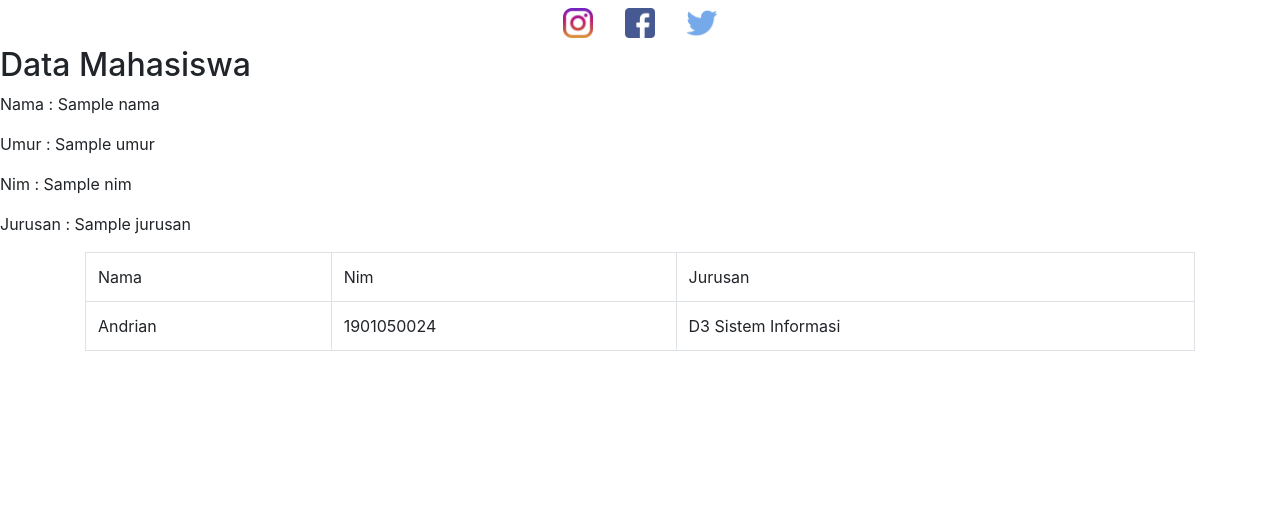
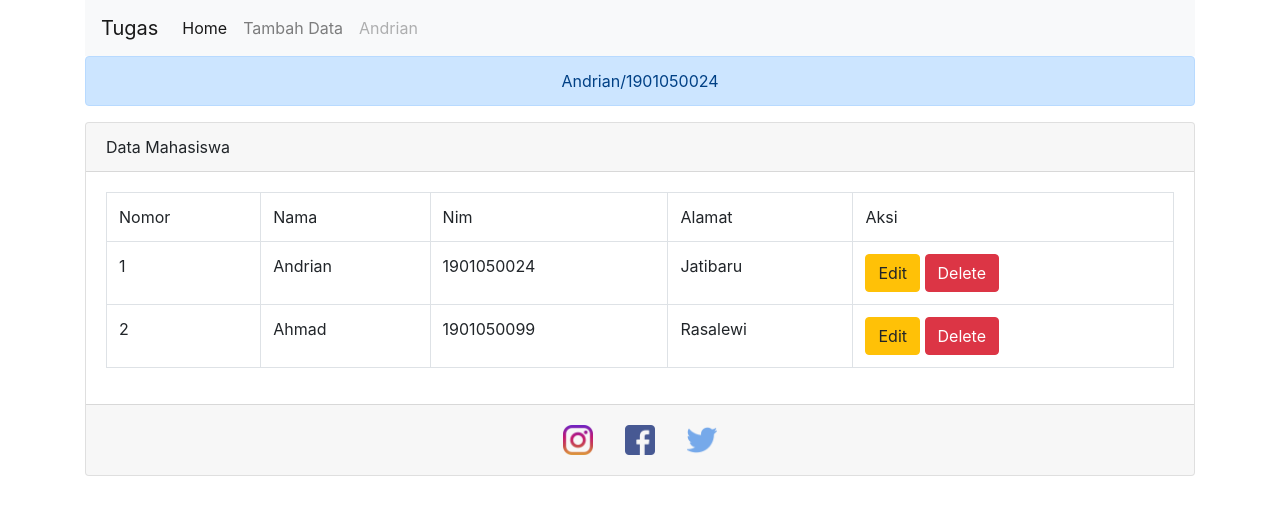
Before and after one commit to Andrian17/web-lanjut-si-2020, a CodeIgniter app: the page made by application/views/mahasiswa/v_index.php in a window 1280 px wide. Shown: the top 515 px of the page. Run offline with CodeIgniter, Linux system fonts and the light colour scheme; the template is opened without the code that fills it: most values are stand-ins (such as "Sample title", 1, 10 or a date in 2020); some libraries are stand-ins or nearby versions.

Commit message:
membuat data diri menggunakan bootstrap

```diff
--- a/application/views/mahasiswa/v_index.php
+++ b/application/views/mahasiswa/v_index.php
@@ -5,45 +5,91 @@
 	<link rel="stylesheet" href="<?php echo base_url('assets/bootstrap/css/bootstrap.min.css') ?>">
 </head>
 <body>
-
-	<ul class="nav justify-content-center">
-  <li class="nav-item">
-    <a class="nav-link" href="https://www.instagram.com/andriancimen/" target="_blank"><img src="<?php echo base_url('assets/img/instagram.PNG') ?>" width="30px"></a>
-  </li>
-  <li class="nav-item">
-    <a class="nav-link" href="https://www.instagram.com/andriancimen/" target="_blank"><img src="<?php echo base_url('assets/img/facebook.PNG') ?>" width="30px"></a>
-  </li>
-  <li class="nav-item">
-    <a class="nav-link" href="https://www.instagram.com/andriancimen/" target="_blank"><img src="<?php echo base_url('assets/img/twitter.PNG') ?>" width="30px"></a>
-  </li>
-</ul>
-
-
-	<h2>Data Mahasiswa</h2>
+	<!-- <h2>Data Mahasiswa</h2>
 	<p>Nama	:	<?php echo $nama; ?></p>
 	<p>Umur	:	<?php echo $umur; ?></p>
 	<p>Nim	:	<?php echo $nim; ?></p>
-	<p>Jurusan	:	<?php echo $jurusan; ?></p>
+	<p>Jurusan	:	<?php echo $jurusan; ?></p> -->
 
 	<div class="container">
-		<table class="table table-bordered">
-		<tr>
-			<td>Nama</td>
-			<td>Nim</td>
-			<td>Jurusan</td>
-		</tr>
-		<tr>
-			<td>Andrian</td>
-			<td>1901050024</td>
-			<td>D3 Sistem Informasi</td>
-		</tr>
-	</table>
-	</div>
+
+		<nav class="navbar navbar-expand-lg navbar-light bg-light">
+			<a class="navbar-brand" href="#">Tugas</a>
+			<button class="navbar-toggler" type="button" data-toggle="collapse" data-target="#navbarNav" aria-controls="navbarNav" aria-expanded="false" aria-label="Toggle navigation">
+				<span class="navbar-toggler-icon"></span>
+			</button>
+			<div class="collapse navbar-collapse" id="navbarNav">
+				<ul class="navbar-nav">
+					<li class="nav-item active">
+						<a class="nav-link" href="#">Home <span class="sr-only">(current)</span></a>
+					</li>
+					<li class="nav-item">
+						<a class="nav-link" href="#">Tambah Data</a>
+					</li>
+					<li class="nav-item">
+						<a class="nav-link disabled" href="#" tabindex="-1" aria-disabled="true">Andrian</a>
+					</li>
+				</ul>
+			</div>
+		</nav>
+
+		<div class="alert alert-primary" role="alert" align="center">
+			Andrian/1901050024
+		</div>
 
 
+		<div class="card">
+			<div class="card-header">
+				Data Mahasiswa
+			</div>
+			<div class="card-body">
 
+				<table class="table table-bordered">
+					<tr>
+						<td>Nomor</td>
+						<td>Nama</td>
+						<td>Nim</td>
+						<td>Alamat</td>
+						<td>Aksi</td>
+					</tr>
+					<tr>
+						<td>1</td>
+						<td>Andrian</td>
+						<td>1901050024</td>
+						<td>Jatibaru</td>
+						<td>
+							<button type="button" class="btn btn-warning">Edit</button>
+							<button type="button" class="btn btn-danger">Delete</button>
+						</td>
+					</tr>
+					<tr>
+						<td>2</td>
+						<td>Ahmad</td>
+						<td>1901050099</td>
+						<td>Rasalewi</td>
+						<td>
+							<button type="button" class="btn btn-warning">Edit</button>
+							<button type="button" class="btn btn-danger">Delete</button>
+						</td>
+					</tr>
+				</table>
 
-
+			</div>
+			<div class="card-footer text-muted">
+				<ul class="nav justify-content-center">
+					<li class="nav-item">
+						<a class="nav-link" href="https://www.instagram.com/andriancimen/" target="_blank"><img src="<?php echo base_url('assets/img/instagram.PNG') ?>" width="30px"></a>
+					</li>
+					<li class="nav-item">
+						<a class="nav-link" href="https://www.instagram.com/andriancimen/" target="_blank"><img src="<?php echo base_url('assets/img/facebook.PNG') ?>" width="30px"></a>
+					</li>
+					<li class="nav-item">
+						<a class="nav-link" href="https://www.instagram.com/andriancimen/" target="_blank"><img src="<?php echo base_url('assets/img/twitter.PNG') ?>" width="30px"></a>
+					</li>
+				</ul>
+			</div>
+		</div>
+	</div>
 
 
 </body>
```
Also changed, not shown: application/controllers/Mahasiswa.php (+6 -6 lines).
